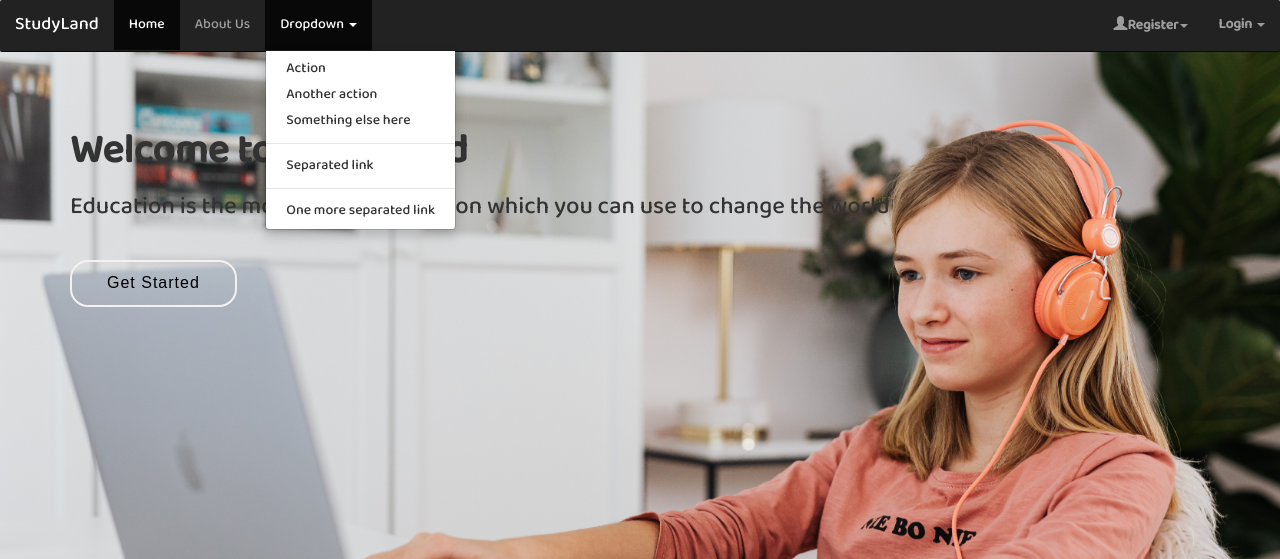
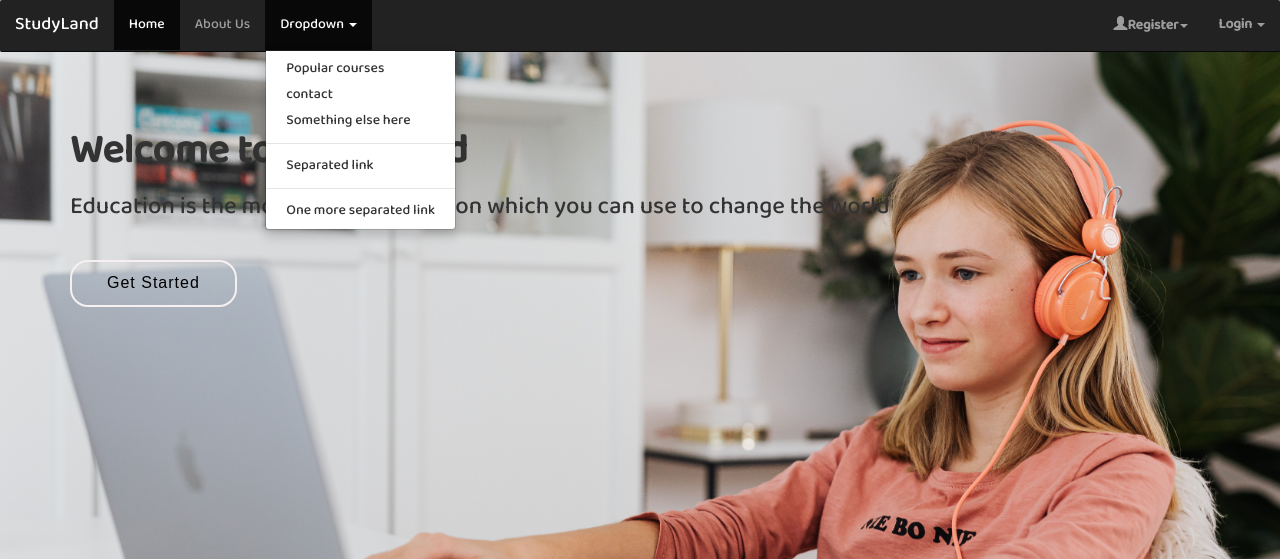
Before and after one commit to sabyasachi27/E-Learning-Portal, a PHP site: page /index.php in a window 1280 px wide, after a click on "Dropdown". Shown: the top 559 px of the page. Run offline with PHP 8.4, Linux system fonts and the light colour scheme; data that the repository does not hold is empty; some libraries are stand-ins or nearby versions.

Commit message:
changes in the navbar

```diff
--- a/layout/navbar.php
+++ b/layout/navbar.php
@@ -19,8 +19,8 @@
         <li class="dropdown">
           <a href="#" class="dropdown-toggle" data-toggle="dropdown">Dropdown <span class="caret"></span></a>
           <ul class="dropdown-menu" role="menu">
-            <li><a href="#">Action</a></li>
-            <li><a href="#">Another action</a></li>
+            <li><a href="#popular-courses">Popular courses</a></li>
+            <li><a href="#contact">contact</a></li>
             <li><a href="#">Something else here</a></li>
             <li class="divider"></li>
             <li><a href="#">Separated link</a></li>
```
